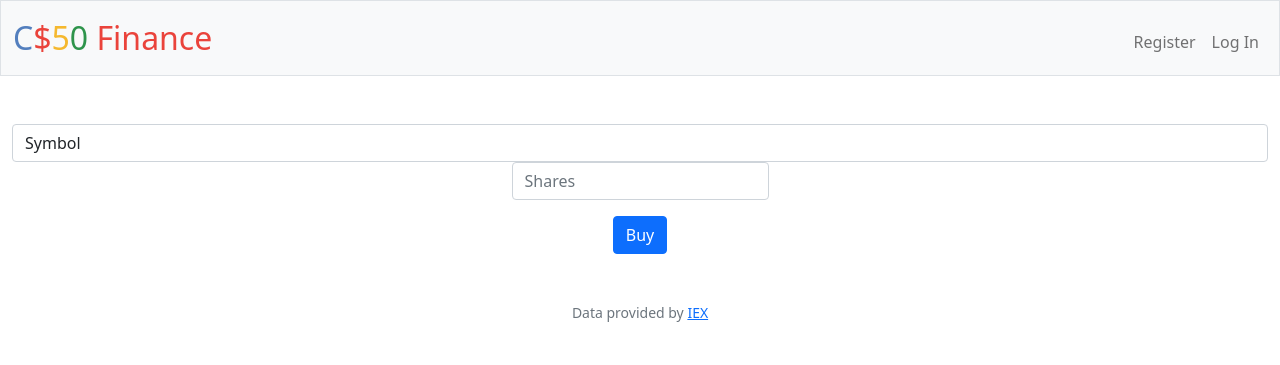
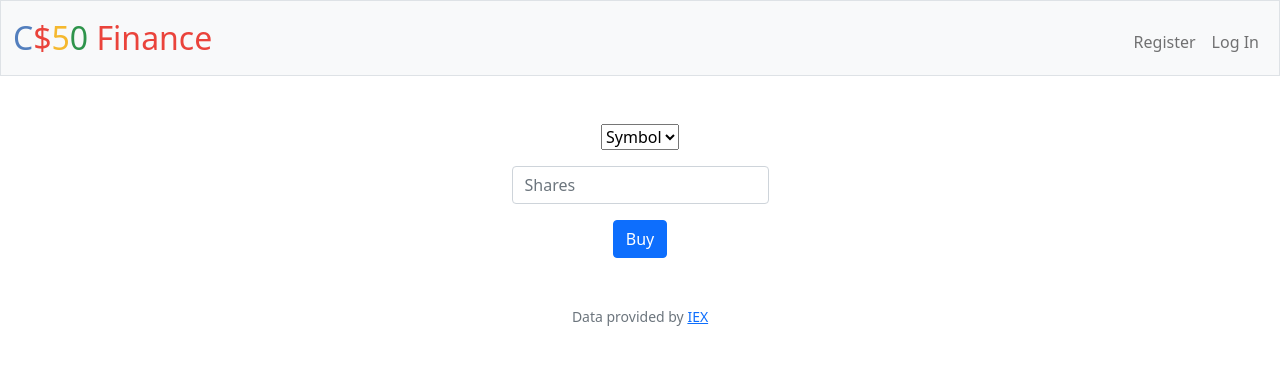
Before and after one commit to arfa544/cs50, a Flask app: template finance/templates/sell.html in a window 1280 px wide. Shown: the top 365 px of the page. Run offline with Flask 2, Linux system fonts and the light colour scheme; the template is opened without the code that fills it, so the values that code supplies are empty; some libraries are stand-ins or nearby versions.

Commit message:
Thu, Nov 17, 2022, 3:31 PM +00:00

```diff
--- a/finance/app.py
+++ b/finance/app.py
@@ -241,5 +241,5 @@ def sell():
         flash("Sold!")
         return redirect("/")
     else:
-        rows = db.execute("SELECT symbol, FROM transactions WHERE user_id=? GROUP BY symbol HAVING SUM(shares)>0", session["user_id"])
+        rows = db.execute("SELECT symbol FROM transactions WHERE user_id=? GROUP BY symbol HAVING SUM(shares)>0", session["user_id"])
         return render_template("sell.html", symbols=[row["symbol"] for row in rows])
--- a/finance/templates/sell.html
+++ b/finance/templates/sell.html
@@ -6,8 +6,8 @@
 
 {% block main %}
     <form action="/sell" method="post">
-        <div class="form-group">
-            <select class="form-control" name="symbol">
+        <div class="mb-3">
+            <select name="symbol">
                 <option disabled selected value="">Symbol</option>
                 {% for symbol in symbols %}
                     <option value="{{symbol}}">{{symbol}} </option>
```
